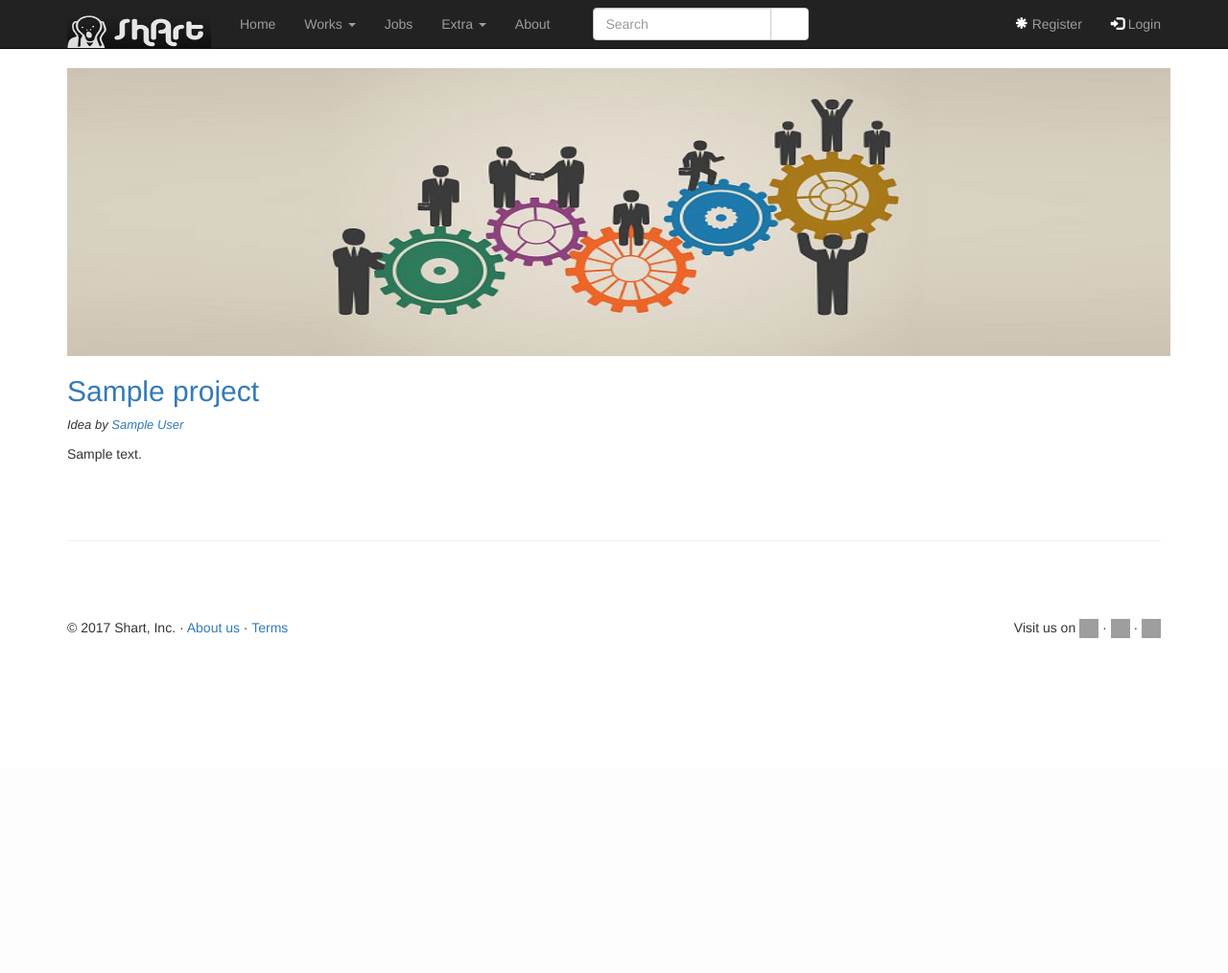
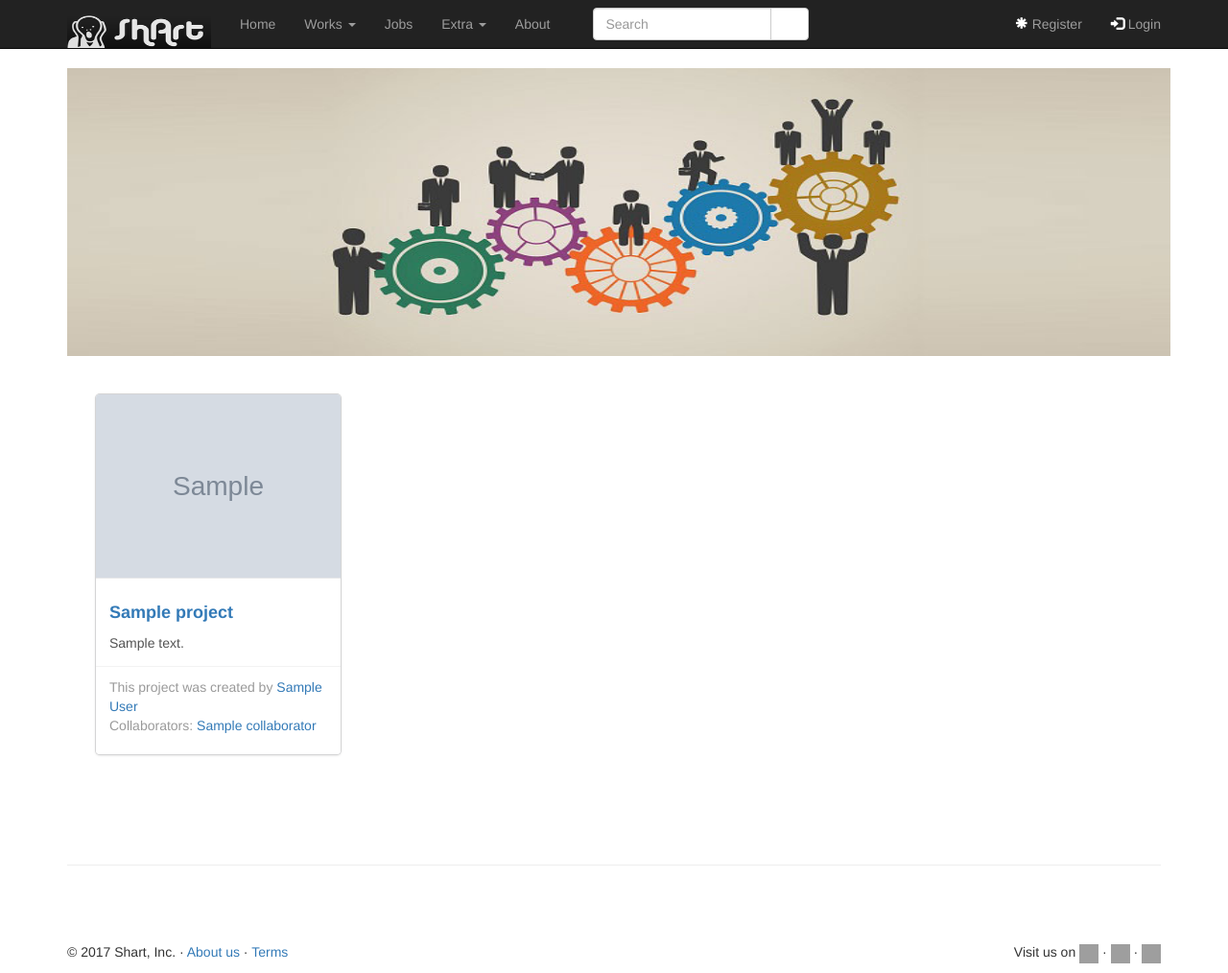
Before and after one commit to EmaBachi/shart, a Flask app: page /complete_works in a window 1280 px wide. Shown: the whole page at 96% size. Before the commit the page ends 665 px from the top, so only its background shows below. Run offline with Flask 2, Linux system fonts and the light colour scheme; grey boxes marked "Sample" are stand-in pictures; a database or web service that is not in the repository returns one stand-in record (values such as "Sample title"); some libraries are stand-ins or nearby versions; grey boxes are pictures that could not be loaded.

Commit message:
complete works layout updated

```diff
--- a/app.py
+++ b/app.py
@@ -1001,7 +1001,7 @@ def complete_project(title):
 
         for file in project['files']:
             list = file['file_name'].split('.')
-            if len(list) > 1 and (list[1] == "jpg" or list[1] == 'jpeg' or list[1] == 'png'):
+            if len(list) > 1 and (list[1] == "jpg" or list[1] == "JPG" or list[1] == 'jpeg' or list[1] == 'png'):
                 files.append(file)
 
         return render_template('complete_project.html', files=files, project=project)
--- a/static/stylesheets/style.css
+++ b/static/stylesheets/style.css
@@ -16,6 +16,13 @@
 /* Divider fot footer */
 .featurette-divider {
   margin: 80px 0; /* Space out the Bootstrap <hr> more */
+}
+
+.footer {
+  position: relative;
+  bottom: 0;
+  left: 0;
+  width: 100%;
 }
 
 /* Dimensions of social network icon */
@@ -423,3 +430,89 @@ h3 {
   color: #e65100;
 }
 /*************/
+
+html {
+    font-family: Lato, 'Helvetica Neue', Arial, Helvetica, sans-serif;
+    font-size: 14px;
+}
+
+h5 {
+    font-size: 1.28571429em;
+    font-weight: 700;
+    line-height: 1.2857em;
+    margin: 0;
+}
+
+.card {
+    font-size: 1em;
+    overflow: hidden;
+    padding: 0;
+    border: none;
+    border-radius: .28571429rem;
+    box-shadow: 0 1px 3px 0 #d4d4d5, 0 0 0 1px #d4d4d5;
+}
+
+.card-block {
+    font-size: 1em;
+    position: relative;
+    margin: 0;
+    padding: 1em;
+    border: none;
+    border-top: 1px solid rgba(34, 36, 38, .1);
+    box-shadow: none;
+}
+
+.card-img-top {
+    display: block;
+    width: 100%;
+    height: auto;
+}
+
+.card-title {
+    font-size: 1.28571429em;
+    font-weight: 700;
+    line-height: 1.2857em;
+}
+
+.card-text {
+    clear: both;
+    margin-top: .5em;
+    color: rgba(0, 0, 0, .68);
+}
+
+.card-footer {
+    font-size: 1em;
+    position: static;
+    top: 0;
+    left: 0;
+    max-width: 100%;
+    padding: .75em 1em;
+    color: rgba(0, 0, 0, .4);
+    border-top: 1px solid rgba(0, 0, 0, .05) !important;
+    background: #fff;
+}
+
+.card-inverse .btn {
+    border: 1px solid rgba(0, 0, 0, .05);
+}
+
+
+
+.profile-avatar {
+    display: block;
+    width: 100%;
+    height: auto;
+    border-radius: 50%;
+}
+
+
+
+.profile-inline ~ .card-title {
+    display: inline-block;
+    margin-left: 4px;
+    vertical-align: top;
+}
+
+.text-bold {
+    font-weight: 700;
+}
--- a/templates/competitions.html
+++ b/templates/competitions.html
@@ -5,7 +5,7 @@
    <div class="jumbotron-blog">
         <img src="{{url_for('static', filename='images/contest.jpg')}}" alt="blog image" style="width: 1150px;height: 300px;align: center;">
     </div>
-    {% for contest in contests %}
+    {% for contest in contests | sort%}
         <div>
             <a href="contest/{{contest.title}}"><h2>{{contest.title}}</h2></a>
             <h3>Contest for {{contest.type}}</h3>
--- a/templates/complete_works.html
+++ b/templates/complete_works.html
@@ -4,16 +4,40 @@
      <div class="jumbotron-blog">
         <img src="{{url_for('static', filename='images/team.jpg')}}" alt="blog image" style="width: 1150px;height: 300px;align: center;">
     </div>
+
+    <p></p>
+    <div class="container">
+
     {% for project in projects %}
-        <div>
-            <a href="/image_project/{{project.title}}"><h2>{{project.title}}</h2></a>
-            <p style="font-style: italic; font-size: small">Idea by <a href="/profile/{{project.author}}">{{project.author}}</a></p>
-            <div class="overflow-ellipsis">
-                {{project.description}}
-            </div>
+        <div class="gallery_product col-lg-3 col-md-4 col-sm-6 col-xs-6 mt-4 filter hdpe">
+        <div class="rela-block content">
+    <div class="rela-inline">
+
+                <div class="card">
+                    <a href="{{url_for('send_file_of_project', title=project.title, file_name=project.final_image)}}"> <img src="{{url_for('send_file_of_project', title=project.title, file_name=project.final_image)}}" class="card-img-top"></a>
+                    <div class="card-block">
+                        <h4 class="card-title"><a href="/image_project/{{project.title}}" >{{project.title}}</a></h4>
+
+                        <div class="card-text">
+                            {{ project.description }}
+
+                        </div>
+                    </div>
+                    <div class="card-footer">
+                        <span class="float-right">This project was created by <a href="/profile/{{project.author}}">{{project.author}}</a></span>
+                        <span><i class=""></i> <p>Collaborators:
+                                {% for collaborator in project.collaborators %}
+                                    <a href="/profile/{{collaborator}}">{{collaborator}}</a>
+                                    {% endfor %}</p>
+                        </span>
+                    </div>
+                </div>
+
+    </div>
+ </div>
 
         </div>
-
     {% endfor %}
+    </div>
 
 {% endblock %}
--- a/templates/image_project.html
+++ b/templates/image_project.html
@@ -4,7 +4,7 @@
   <h1>{{ project.title }}</h1>
 
      <h2>{{ project.description }}</h2>
-    <img src="{{url_for('send_file_of_project', title=project.title, file_name=project.final_image)}}">
+    <a href="{{url_for('send_file_of_project', title=project.title, file_name=project.final_image)}}"> <img src="{{url_for('send_file_of_project', title=project.title, file_name=project.final_image)}}" class="image"></a>
 
     <p>This project was created by <a href="/profile/{{project.author}}">{{project.author}}</a></p>
     <p>Collaborators:
--- a/templates/includes/_footer.html
+++ b/templates/includes/_footer.html
@@ -1,6 +1,6 @@
 <hr class="featurette-divider">
 
-<footer>
+<footer class="footer">
     <p class="pull-right">Visit us on <a href="https://www.facebook.com" target="_blank"><img class="icon-social-network" src="https://image.flaticon.com/icons/png/512/124/124010.png"></a>
         &middot; <a href="https://www.twitter.com" target="_blank"><img class="icon-social-network" src="https://cdn4.iconfinder.com/data/icons/flat-brand-logo-2/512/twitter-128.png"></a>
         &middot; <a href="https://www.instagram.com" target="_blank"><img class="icon-social-network" src="http://pngimg.com/uploads/instagram/instagram_PNG11.png"></a></p>
```
Also changed, not shown: static/images/team1.jpg (added).
